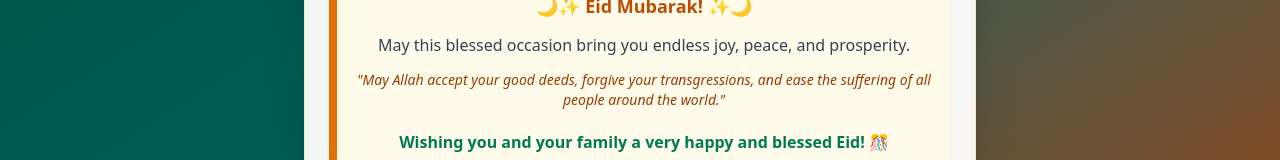
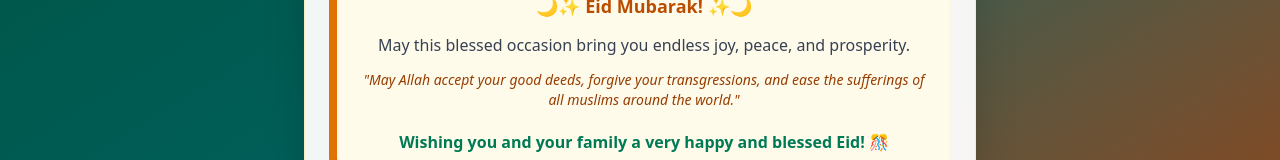
Before and after one commit to BerrychyTech/eid-celebration, a Next.js app: page / in a window 1280 px wide. Both pictures are taken after typing "Sample" into the empty fields and a click on the button "Continue → Step 2". Shown: the part 432-592 px from the top of the page. Built offline with nearby package versions, Linux system fonts and the light colour scheme.

Commit message:
nineth commit

```diff
--- a/app/page.tsx
+++ b/app/page.tsx
@@ -232,7 +232,7 @@ export default function EidCelebrationPage() {
                     May this blessed occasion bring you endless joy, peace, and prosperity.
                   </p>
                   <p className="text-sm italic text-amber-800">
-                    "May Allah accept your good deeds, forgive your transgressions, and ease the suffering of all people around the world."
+                    "May Allah accept your good deeds, forgive your transgressions, and ease the sufferings of all muslims around the world."
                   </p>
                   <div className="pt-2 text-emerald-700 font-semibold">
                     Wishing you and your family a very happy and blessed Eid! 🎊
```
Also changed, not shown: app/apple-icon.png (deleted).
